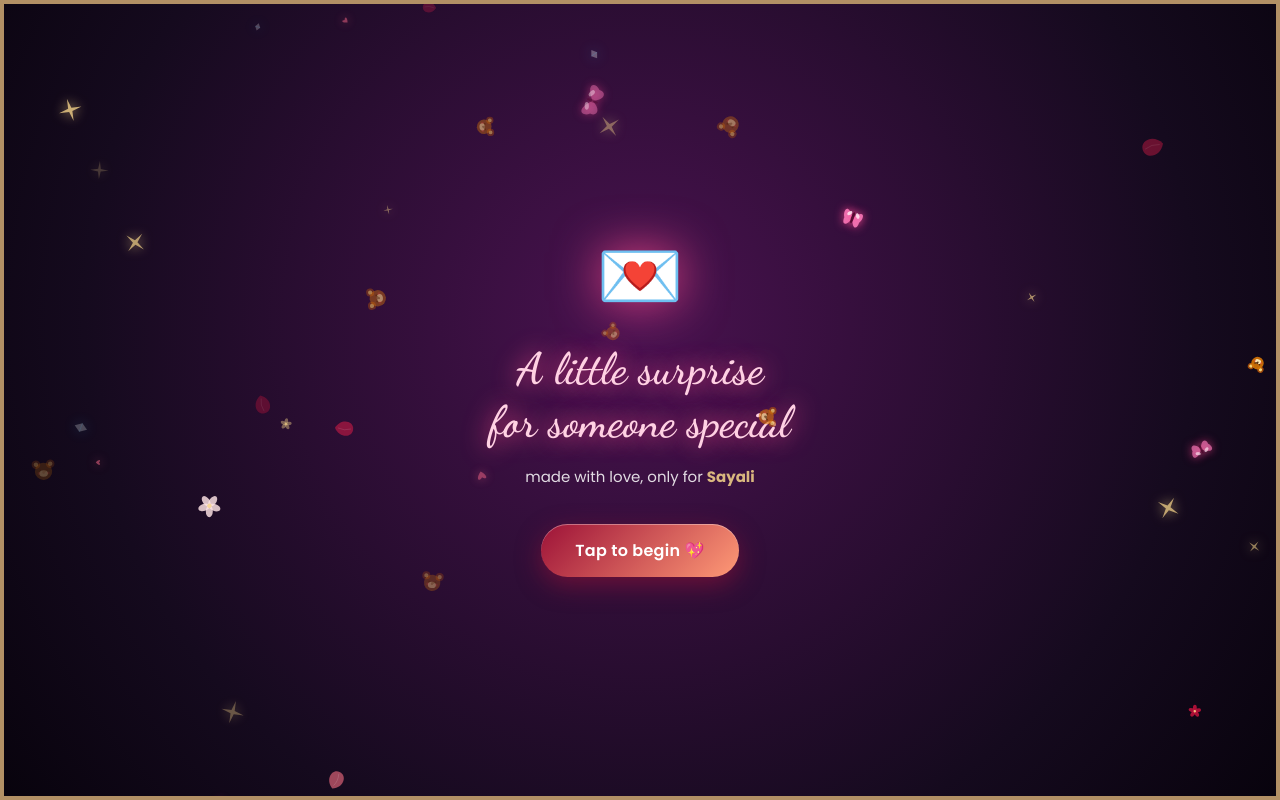
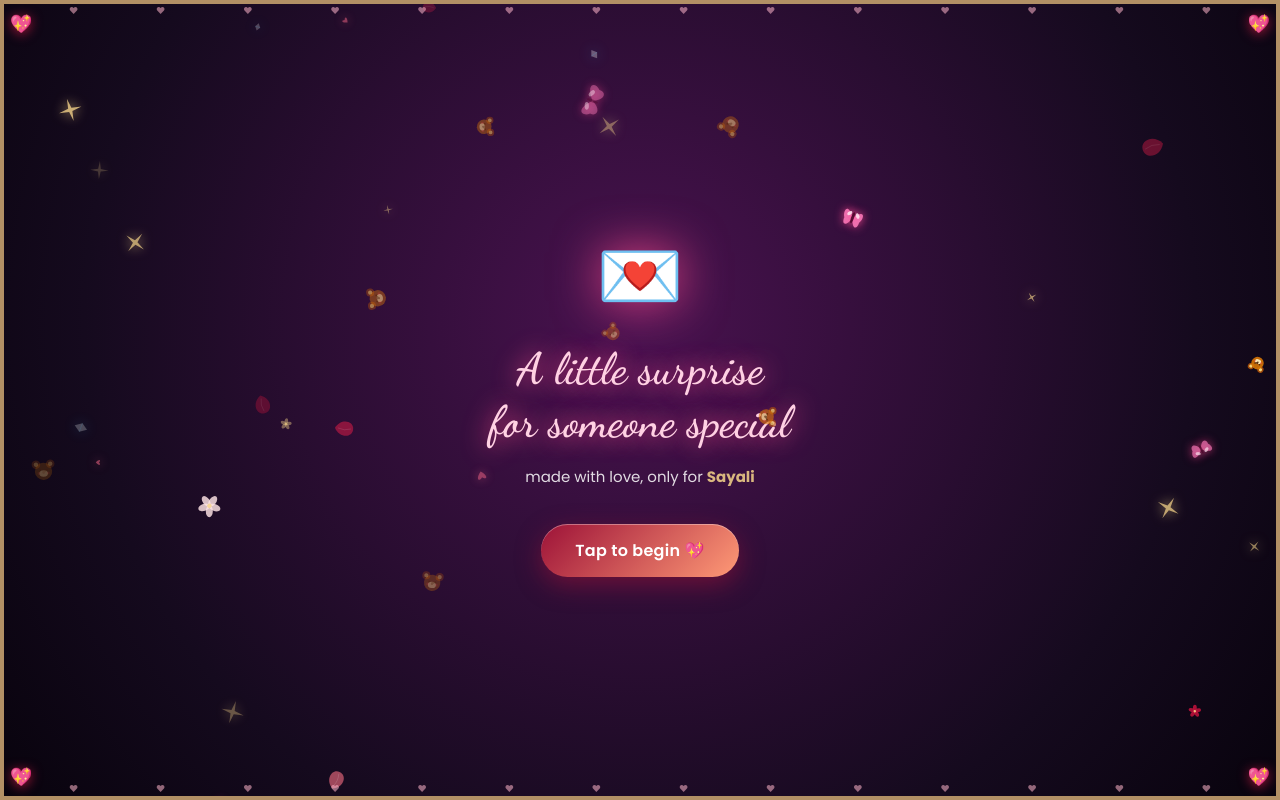
Before and after one commit to keyursanglikar/birthday, a React (Vite) app in the folder birthday-react/: page / in a window 1280 px wide. Built offline with nearby package versions, Linux system fonts and the light colour scheme; no server answers.

Commit message:
Add romantic heart-styled border overlay and glowing outer frame across the entire website

```diff
--- a/birthday-react/src/App.jsx
+++ b/birthday-react/src/App.jsx
@@ -3,6 +3,7 @@ import gsap from 'gsap';
 import { StoryProgress } from './components/StoryProgress';
 import { ParticleCanvas } from './components/ParticleCanvas';
 import { MusicPlayer } from './components/MusicPlayer';
+import { HeartBorderOverlay } from './components/HeartBorderOverlay';
 import { preloadImages } from './utils/imagePreloader';
 
 // Import All Scenes in Story Order
@@ -114,6 +115,9 @@ export default function App() {
   return (
     <div className="stage-outer">
       <div className="stage-container">
+        {/* Decorative Romantic Heart Border Frame */}
+        <HeartBorderOverlay />
+
         {/* Particle Canvas Overlay */}
         <ParticleCanvas enabled={true} count={35} />
 
--- /dev/null
+++ b/birthday-react/src/components/HeartBorderOverlay.jsx
@@ -0,0 +1,119 @@
+import React from 'react';
+
+export const HeartBorderOverlay = () => {
+  return (
+    <div
+      style={{
+        position: 'absolute',
+        inset: 0,
+        pointerEvents: 'none',
+        zIndex: 45,
+        boxSizing: 'border-box'
+      }}
+    >
+      {/* 4 Corner Heart Medallions */}
+      {/* Top Left */}
+      <div
+        style={{
+          position: 'absolute',
+          top: '6px',
+          left: '6px',
+          fontSize: 'clamp(14px, 2.2vw, 18px)',
+          filter: 'drop-shadow(0 2px 6px rgba(225, 29, 72, 0.7))',
+          userSelect: 'none',
+          animation: 'heartFloat 2.4s ease-in-out infinite'
+        }}
+      >
+        💖
+      </div>
+
+      {/* Top Right */}
+      <div
+        style={{
+          position: 'absolute',
+          top: '6px',
+          right: '6px',
+          fontSize: 'clamp(14px, 2.2vw, 18px)',
+          filter: 'drop-shadow(0 2px 6px rgba(225, 29, 72, 0.7))',
+          userSelect: 'none',
+          animation: 'heartFloat 2.4s ease-in-out infinite 0.6s'
+        }}
+      >
+        💖
+      </div>
+
+      {/* Bottom Left */}
+      <div
+        style={{
+          position: 'absolute',
+          bottom: '6px',
+          left: '6px',
+          fontSize: 'clamp(14px, 2.2vw, 18px)',
+          filter: 'drop-shadow(0 2px 6px rgba(225, 29, 72, 0.7))',
+          userSelect: 'none',
+          animation: 'heartFloat 2.4s ease-in-out infinite 1.2s'
+        }}
+      >
+        💖
+      </div>
+
+      {/* Bottom Right */}
+      <div
+        style={{
+          position: 'absolute',
+          bottom: '6px',
+          right: '6px',
+          fontSize: 'clamp(14px, 2.2vw, 18px)',
+          filter: 'drop-shadow(0 2px 6px rgba(225, 29, 72, 0.7))',
+          userSelect: 'none',
+          animation: 'heartFloat 2.4s ease-in-out infinite 1.8s'
+        }}
+      >
+        💖
+      </div>
+
+      {/* Repeating Heart Filigree Pattern Border along Top & Bottom */}
+      <div
+        style={{
+          position: 'absolute',
+          top: 0,
+          left: '26px',
+          right: '26px',
+          height: '14px',
+          display: 'flex',
+          justifyContent: 'space-around',
+          alignItems: 'center',
+          overflow: 'hidden',
+          opacity: 0.55
+        }}
+      >
+        {[...Array(14)].map((_, i) => (
+          <span key={`t-${i}`} style={{ fontSize: '9px', color: '#ffb6cb', userSelect: 'none' }}>
+            ❤
+          </span>
+        ))}
+      </div>
+
+      <div
+        style={{
+          position: 'absolute',
+          bottom: 0,
+          left: '26px',
+          right: '26px',
+          height: '14px',
+          display: 'flex',
+          justifyContent: 'space-around',
+          alignItems: 'center',
+          overflow: 'hidden',
+          opacity: 0.55
+        }}
+      >
+        {[...Array(14)].map((_, i) => (
+          <span key={`b-${i}`} style={{ fontSize: '9px', color: '#ffb6cb', userSelect: 'none' }}>
+            ❤
+          </span>
+        ))}
+      </div>
+    </div>
+  );
+};
--- a/birthday-react/src/styles/global.css
+++ b/birthday-react/src/styles/global.css
@@ -61,7 +61,7 @@ html, body {
   overflow: hidden;
 }
 
-/* Responsive Adaptive Container for All Devices */
+/* Responsive Adaptive Container for All Devices with Romantic Heart Glow Border */
 .stage-container {
   position: relative;
   width: 100vw;
@@ -75,14 +75,14 @@ html, body {
   display: flex;
   flex-direction: column;
 
-  /* Double Royal Gold Border with Soft Inner Crimson & Gold Bloom */
-  border: 3.5px solid rgba(246, 213, 138, 0.75);
-  outline: 1.5px solid rgba(157, 18, 56, 0.6);
-  outline-offset: -6px;
+  /* Double Royal Heart-Crimson & Gold Border with Soft Inner Glow */
+  border: 3.5px solid rgba(244, 63, 94, 0.85);
+  outline: 1.5px solid rgba(246, 213, 138, 0.75);
+  outline-offset: -5px;
   box-shadow:
-    inset 0 0 40px rgba(157, 18, 56, 0.55),
-    inset 0 0 15px rgba(246, 213, 138, 0.3),
-    0 0 35px rgba(0, 0, 0, 0.95);
+    inset 0 0 35px rgba(225, 29, 72, 0.55),
+    inset 0 0 15px rgba(246, 213, 138, 0.35),
+    0 0 35px rgba(225, 29, 72, 0.4);
 }
 
 /* 1. Mobile Phones (Android, iPhone SE, iPhone 12/13/14/15/16 Pro, Samsung Galaxy) */
@@ -92,8 +92,8 @@ html, body {
     height: 100vh;
     height: 100svh;
     height: 100dvh;
-    border: 2px solid rgba(246, 213, 138, 0.65);
-    outline: 1px solid rgba(157, 18, 56, 0.45);
+    border: 2.5px solid rgba(244, 63, 94, 0.85);
+    outline: 1px solid rgba(246, 213, 138, 0.65);
     outline-offset: -4px;
     border-radius: 0;
   }
```
